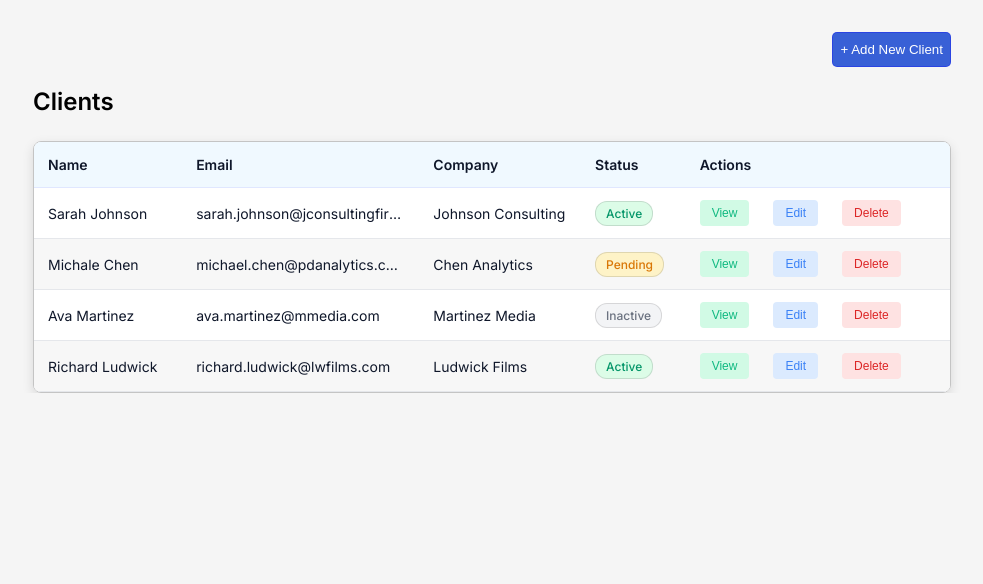
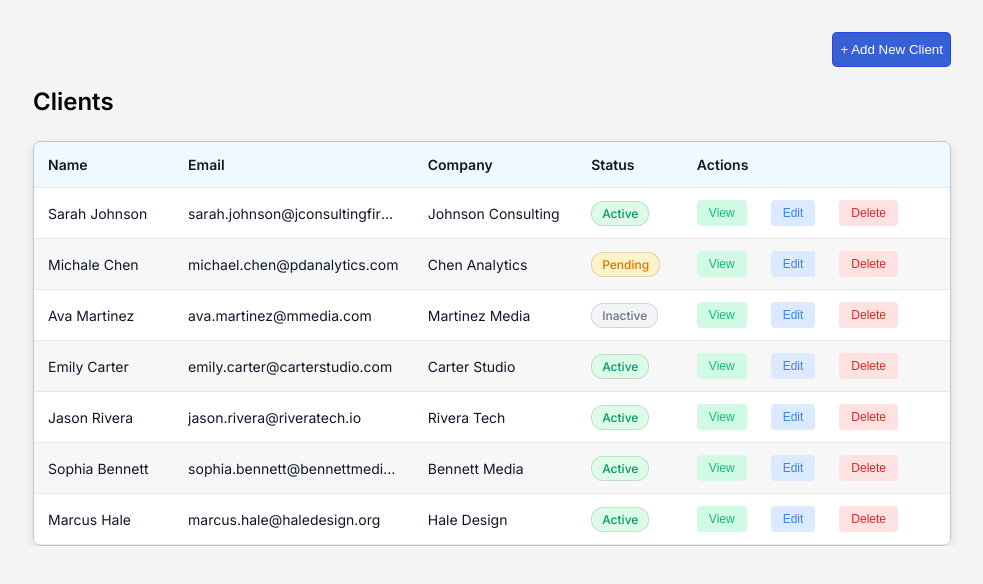
Before and after one commit to FixedBits/client-dashboard, a React (Vite) app: page / in a window 1280 px wide. Shown: the top 584 px of the page, without its empty margins (148-1131 px from the left). Built offline with nearby package versions, Linux system fonts and the light colour scheme.

Commit message:
Added 3 more clients for testing

```diff
--- a/src/data/clients.js
+++ b/src/data/clients.js
@@ -30,10 +30,40 @@ export const initialClients = [
     updatedAt: new Date().toISOString(),
   },
   {
+    id: 1,
+    name: "Emily Carter",
+    email: "emily.carter@carterstudio.com",
+    company: "Carter Studio",
+    status: "Active",
+    actions: ["View", "Edit", "Delete"],
+    createdAt: new Date().toISOString(),
+    updatedAt: new Date().toISOString(),
+  },
+  {
+    id: 2,
+    name: "Jason Rivera",
+    email: "jason.rivera@riveratech.io",
+    company: "Rivera Tech",
+    status: "Active",
+    actions: ["View", "Edit", "Delete"],
+    createdAt: new Date().toISOString(),
+    updatedAt: new Date().toISOString(),
+  },
+  {
+    id: 3,
+    name: "Sophia Bennett",
+    email: "sophia.bennett@bennettmedia.co",
+    company: "Bennett Media",
+    status: "Active",
+    actions: ["View", "Edit", "Delete"],
+    createdAt: new Date().toISOString(),
+    updatedAt: new Date().toISOString(),
+  },
+  {
     id: 4,
-    name: "Richard Ludwick",
-    email: "richard.ludwick@lwfilms.com",
-    company: "Ludwick Films",
+    name: "Marcus Hale",
+    email: "marcus.hale@haledesign.org",
+    company: "Hale Design",
     status: "Active",
     actions: ["View", "Edit", "Delete"],
     createdAt: new Date().toISOString(),
```
